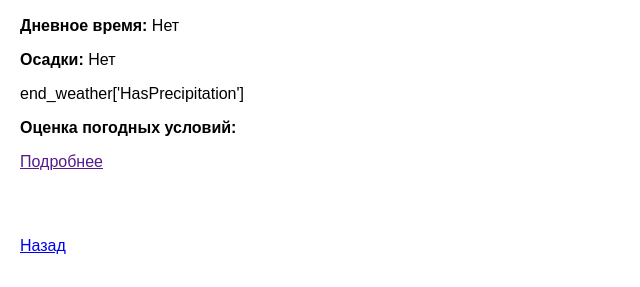
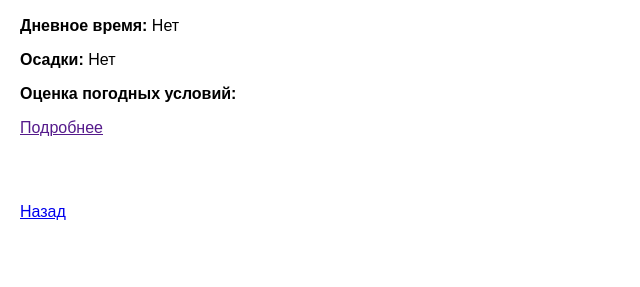
Before and after one commit to BebraBebrenko/project_2, a Flask app: template backend/app/templates/result.html in a window 1280 px wide. Shown: the part 513-800 px from the top of the page, without its empty margins (0-640 px from the left). Run offline with Flask 3, Linux system fonts and the light colour scheme; the template is opened without the code that fills it, so the values that code supplies are empty.

Commit message:
fix result template

```diff
--- a/backend/app/templates/result.html
+++ b/backend/app/templates/result.html
@@ -47,7 +47,6 @@
         <p><strong>Скорость ветра:</strong> {{ end_weather['Wind']['Speed']['Metric']['Value'] }} км/ч</p>
         <p><strong>Дневное время:</strong> {{ 'Да' if end_weather['IsDayTime'] else 'Нет' }}</p>
         <p><strong>Осадки:</strong> {{ 'Да' if end_weather['HasPrecipitation'] else 'Нет' }}</p>
-        <p>end_weather['HasPrecipitation']</p>
         <p><strong>Оценка погодных условий:</strong>
             {% if end_assessment.startswith("Неблагоприятные") %}
                 <span class="bad">{{ end_assessment }}</span>
```
